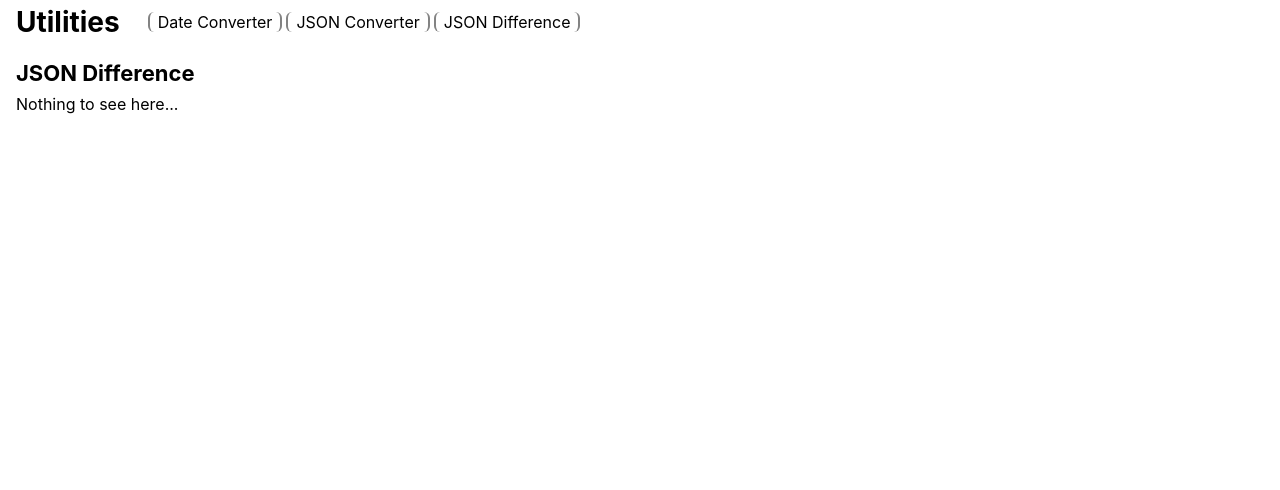
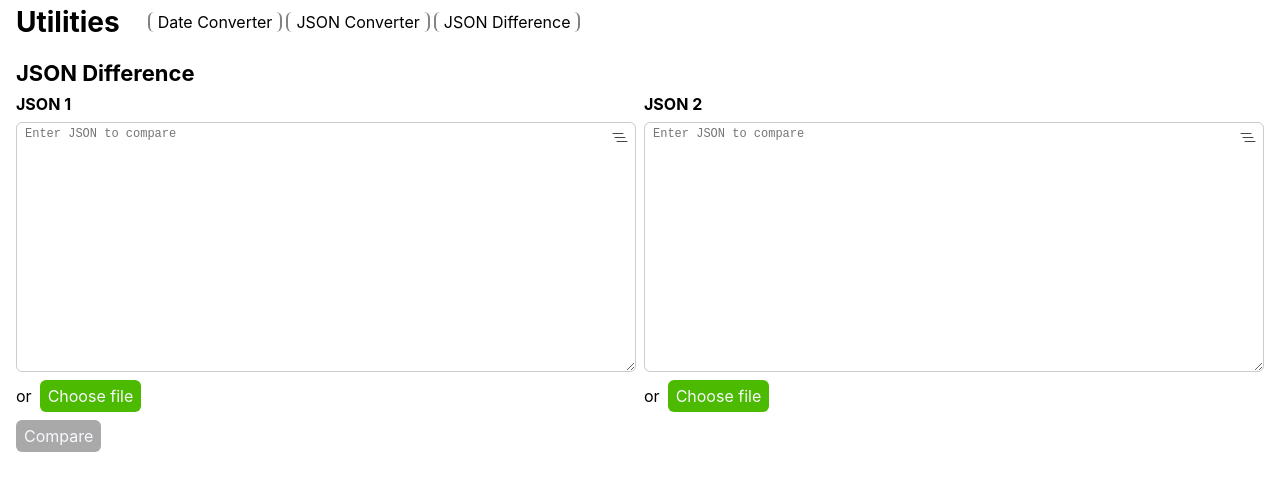
Before and after one commit to thornedll/utilities, a React (Create React App) app: page /utilities/jsonDiff in a window 1280 px wide. Shown: the top 490 px of the page. Built offline with nearby package versions, Linux system fonts and the light colour scheme.

Commit message:
1) implemented Json Diff functionality in first approach 2) added format JSON button type and icon 3) minor style changes

```diff
--- a/src/assets/styles/global.module.scss
+++ b/src/assets/styles/global.module.scss
@@ -18,7 +18,6 @@ h2 {
 }
 
 h4 {
-  margin-top: 8px;
   cursor: default;
 }
 
--- a/src/components/UI/Button.tsx
+++ b/src/components/UI/Button.tsx
@@ -80,6 +80,19 @@ export const Button: React.FC<ButtonProps> = ({
           <path d="M.5 9.9a.5.5 0 0 1 .5.5v2.5a1 1 0 0 0 1 1h12a1 1 0 0 0 1-1v-2.5a.5.5 0 0 1 1 0v2.5a2 2 0 0 1-2 2H2a2 2 0 0 1-2-2v-2.5a.5.5 0 0 1 .5-.5" />
           <path d="M7.646 11.854a.5.5 0 0 0 .708 0l3-3a.5.5 0 0 0-.708-.708L8.5 10.293V1.5a.5.5 0 0 0-1 0v8.793L5.354 8.146a.5.5 0 1 0-.708.708z" />
         </svg>
+      ) : type === "format" ? (
+        <svg
+          xmlns="http://www.w3.org/2000/svg"
+          width="16"
+          height="16"
+          fill="currentColor"
+          viewBox="0 0 16 16"
+        >
+          <path
+            fill-rule="evenodd"
+            d="M4.5 11.5A.5.5 0 0 1 5 11h10a.5.5 0 0 1 0 1H5a.5.5 0 0 1-.5-.5m-2-4A.5.5 0 0 1 3 7h10a.5.5 0 0 1 0 1H3a.5.5 0 0 1-.5-.5m-2-4A.5.5 0 0 1 1 3h10a.5.5 0 0 1 0 1H1a.5.5 0 0 1-.5-.5"
+          />
+        </svg>
       ) : null}
     </button>
   );
--- a/src/components/UI/TextInput.tsx
+++ b/src/components/UI/TextInput.tsx
@@ -4,7 +4,7 @@ import styles from "./styles.module.scss";
 
 export const TextInput: React.FC<TextInputProps> = ({
   placeholder,
-  inputValue,
+  value,
   disabled = false,
   id,
   labelText,
@@ -23,7 +23,7 @@ export const TextInput: React.FC<TextInputProps> = ({
         type="text"
         placeholder={placeholder}
         onChange={() => handleChange}
-        value={inputValue}
+        value={value}
         className={styles.textInput}
         disabled={disabled}
         id={id}
--- a/src/components/UI/styles.module.scss
+++ b/src/components/UI/styles.module.scss
@@ -82,15 +82,15 @@
   }
 }
 
-.textArea {
+textarea {
   height: 250px;
-  width: 250px;
+  width: 100%;
   padding: 4px 8px;
   font-size: 12px;
   font-family: monospace;
   border: 1px solid hsl(0, 0%, 80%);
   border-radius: 6px;
-  resize: none;
+  resize: vertical;
 }
 
 .fileInput {
--- a/src/components/pages/DateConverter.tsx
+++ b/src/components/pages/DateConverter.tsx
@@ -50,10 +50,10 @@ export const DateConverter: React.FC = () => {
           type="primary"
         />
       </div>
-      <div className={styles.resultWrapper}>
+      <div className={styles.resultWrapper} style={{ width: "fit-content" }}>
         <TextInput
           placeholder=""
-          inputValue={text}
+          value={text}
           disabled
           handleChange={() => handleChange}
           id="result"
--- a/src/components/pages/JsonDiff.tsx
+++ b/src/components/pages/JsonDiff.tsx
@@ -1,11 +1,211 @@
-import React from "react";
+import React, { useState } from "react";
+import classNames from "classnames/bind";
+import { Button, FileInput } from "../UI";
 import styles from "./styles.module.scss";
 
-export const JsonDiff = () => {
+const cx = classNames.bind(styles);
+interface DiffResult {
+  key: string;
+  value1: string | number | boolean | undefined;
+  value2: string | number | boolean | undefined;
+}
+
+const JsonTextareaPlaceholder = "Enter JSON to compare";
+
+export const JsonDiff: React.FC = () => {
+  const [json1, setJson1] = useState<string>("");
+  const [json2, setJson2] = useState<string>("");
+  const [fileName1, setFileName1] = useState<string>("");
+  const [fileName2, setFileName2] = useState<string>("");
+  const [diffs, setDiffs] = useState<DiffResult[]>([]);
+  const [error, setError] = useState<string | null>(null);
+
+  const compareJson = () => {
+    try {
+      setError(null);
+      setDiffs([]);
+
+      const obj1 = json1 ? JSON.parse(json1) : {};
+      const obj2 = json2 ? JSON.parse(json2) : {};
+
+      const differences: DiffResult[] = [];
+
+      const compareObjects = (obj1: any, obj2: any, path = "") => {
+        const allKeys = new Set([...Object.keys(obj1), ...Object.keys(obj2)]);
+
+        allKeys.forEach((key) => {
+          const currentPath = path ? `${path}.${key}` : key;
+          if (key in obj1 && key in obj2) {
+            if (
+              typeof obj1[key] === "object" &&
+              obj1[key] !== null &&
+              typeof obj2[key] === "object" &&
+              obj2[key] !== null
+            ) {
+              compareObjects(obj1[key], obj2[key], currentPath);
+            } else if (
+              JSON.stringify(obj1[key]) !== JSON.stringify(obj2[key])
+            ) {
+              differences.push({
+                key: currentPath,
+                value1: obj1[key],
+                value2: obj2[key],
+              });
+            }
+          } else if (key in obj1) {
+            differences.push({
+              key: currentPath,
+              value1: obj1[key],
+              value2: undefined,
+            });
+          } else {
+            differences.push({
+              key: currentPath,
+              value1: undefined,
+              value2: obj2[key],
+            });
+          }
+        });
+      };
+
+      compareObjects(obj1, obj2);
+      setDiffs(differences);
+    } catch (err) {
+      setError("Error parsing JSON");
+      console.error(err);
+    }
+  };
+
+  const handleFileUpload = (
+    e: React.ChangeEvent<HTMLInputElement>,
+    contentSetter: React.Dispatch<React.SetStateAction<string>>,
+    fileNameSetter: React.Dispatch<React.SetStateAction<string>>
+  ) => {
+    const file = e.target.files?.[0];
+    if (!file) return;
+    fileNameSetter(file.name);
+    const reader = new FileReader();
+    reader.onload = (event) => {
+      const content = event.target?.result as string;
+      contentSetter(content);
+    };
+    reader.readAsText(file);
+  };
+
+  const setFormattedJson = (
+    jsonString: string,
+    jsonSetter: React.Dispatch<React.SetStateAction<string>>
+  ) => {
+    jsonSetter(JSON.stringify(JSON.parse(jsonString), null, 2));
+  };
+  console.log(json1);
+
   return (
     <div className={styles.pageWrapper}>
       <h2>JSON Difference</h2>
-      <div className={styles.optionsWrapper}>Nothing to see here...</div>
+      <div className={styles.optionsWrapper}>
+        <div className={styles.jsonInputWrapper}>
+          <h4>JSON 1</h4>
+          <div className={cx({ resultWrapper: 1, "mt-0": 1 })}>
+            <textarea
+              value={json1}
+              onChange={(e) => setJson1(e.target.value)}
+              placeholder={JsonTextareaPlaceholder}
+            />
+            <div className={styles.buttonsWrapper}>
+              <Button
+                type="format"
+                onClick={() => setFormattedJson(json1, setJson1)}
+              />
+            </div>
+          </div>
+          <div className={cx({ optionsWrapper: 1, "mt-0": 1 })}>
+            or{" "}
+            <FileInput
+              handleChange={(e) => handleFileUpload(e, setJson1, setFileName1)}
+              accept="application/json"
+            />
+            <div>{fileName1 && `Current file: ${fileName1}`}</div>
+          </div>
+        </div>
+        <div className={styles.jsonInputWrapper}>
+          <h4>JSON 2</h4>
+          <div className={cx({ resultWrapper: 1, "mt-0": 1 })}>
+            <textarea
+              value={json2}
+              onChange={(e) => setJson2(e.target.value)}
+              placeholder={JsonTextareaPlaceholder}
+            />
+            <div className={styles.buttonsWrapper}>
+              <Button
+                type="format"
+                onClick={() => setFormattedJson(json2, setJson2)}
+              />
+            </div>
+          </div>
+          <div className={cx({ optionsWrapper: 1, "mt-0": 1 })}>
+            or{" "}
+            <FileInput
+              handleChange={(e) => handleFileUpload(e, setJson2, setFileName2)}
+              accept="application/json"
+            />
+            <div>{fileName2 && `Current file: ${fileName2}`}</div>
+          </div>
+        </div>
+      </div>
+      <div className={styles.optionsWrapper}>
+        <Button
+          type="primary"
+          onClick={compareJson}
+          text="Compare"
+          disabled={json1 && json2 ? false : true}
+        />
+        {error && <div className={styles.error}>{error}</div>}
+      </div>
+      <div className={styles.resultWrapper}>
+        {diffs.length > 0 && (
+          <div className={styles.results}>
+            <h3>Differences</h3>
+            <table className={styles["mt-8"]}>
+              <thead>
+                <tr>
+                  <th>Key (full path)</th>
+                  <th>JSON 1 value</th>
+                  <th>JSON 2 value</th>
+                </tr>
+              </thead>
+              <tbody>
+                {diffs.map((diff, index) => (
+                  <tr
+                    key={index}
+                    className={
+                      styles[
+                        diff.value1 === undefined
+                          ? "added"
+                          : diff.value2 === undefined
+                          ? "removed"
+                          : "changed"
+                      ]
+                    }
+                  >
+                    <td>{diff.key}</td>
+                    <td>
+                      {diff.value1 !== undefined
+                        ? JSON.stringify(diff.value1)
+                        : "—"}
+                    </td>
+                    <td>
+                      {diff.value2 !== undefined
+                        ? JSON.stringify(diff.value2)
+                        : "—"}
+                    </td>
+                  </tr>
+                ))}
+              </tbody>
+            </table>
+          </div>
+        )}
+      </div>
     </div>
   );
 };
--- a/src/components/pages/styles.module.scss
+++ b/src/components/pages/styles.module.scss
@@ -20,7 +20,6 @@
   gap: 8px;
   position: relative;
   margin-top: 8px;
-  width: fit-content;
 }
 
 .buttonsWrapper {
@@ -30,3 +29,51 @@
   top: 0;
   right: 0;
 }
+
+.jsonInputWrapper {
+  display: flex;
+  flex-direction: column;
+  flex: 1;
+  gap: 8px;
+}
+
+.error {
+  display: flex;
+  align-items: center;
+  color: red;
+}
+
+.results {
+  table {
+    width: 100%;
+    border-collapse: collapse;
+  }
+  th,
+  td {
+    border: 1px solid #ddd;
+    padding: 8px;
+    text-align: left;
+  }
+  th {
+    background-color: #f2f2f2;
+  }
+  tr {
+    &.added {
+      background-color: #e6ffe6;
+    }
+    &.removed {
+      background-color: #ffe6e6;
+    }
+    &.changed {
+      background-color: #fff9e6;
+    }
+  }
+}
+
+.mt-8 {
+  margin-top: 8px;
+}
+
+.mt-0 {
+  margin-top: 0;
+}
--- a/src/ts/types/types.ts
+++ b/src/ts/types/types.ts
@@ -4,7 +4,8 @@ export type BtnType =
   | "success"
   | "primary"
   | "add"
-  | "remove";
+  | "remove"
+  | "format";
 
 export type ValueType = "string" | "number" | "boolean";
 
```
Also changed, not shown: src/components/UI/DoubleInput.tsx (+4 -4 lines), src/components/pages/JsonConverter.tsx (+17 -13 lines), src/ts/interfaces/interfaces.ts (+6 -6 lines).
